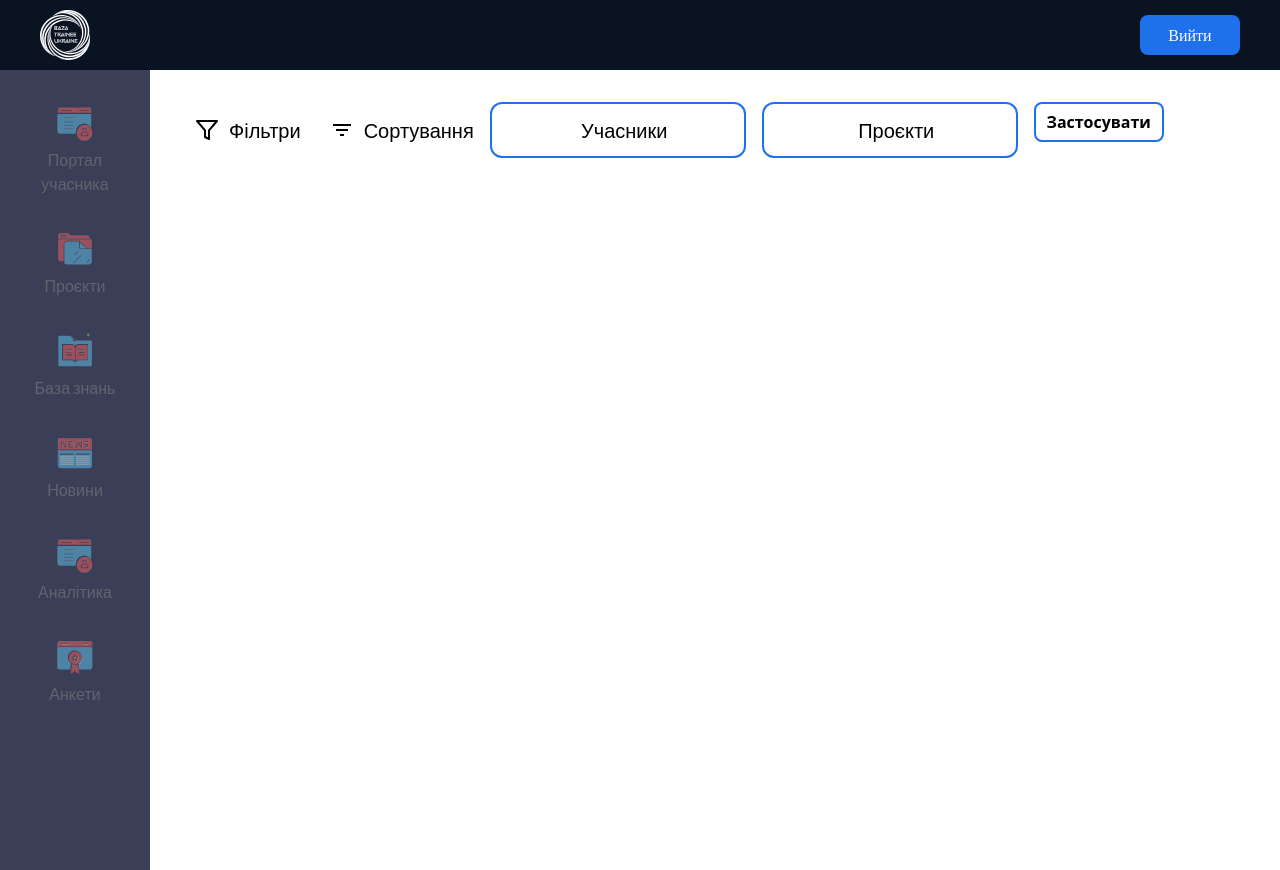
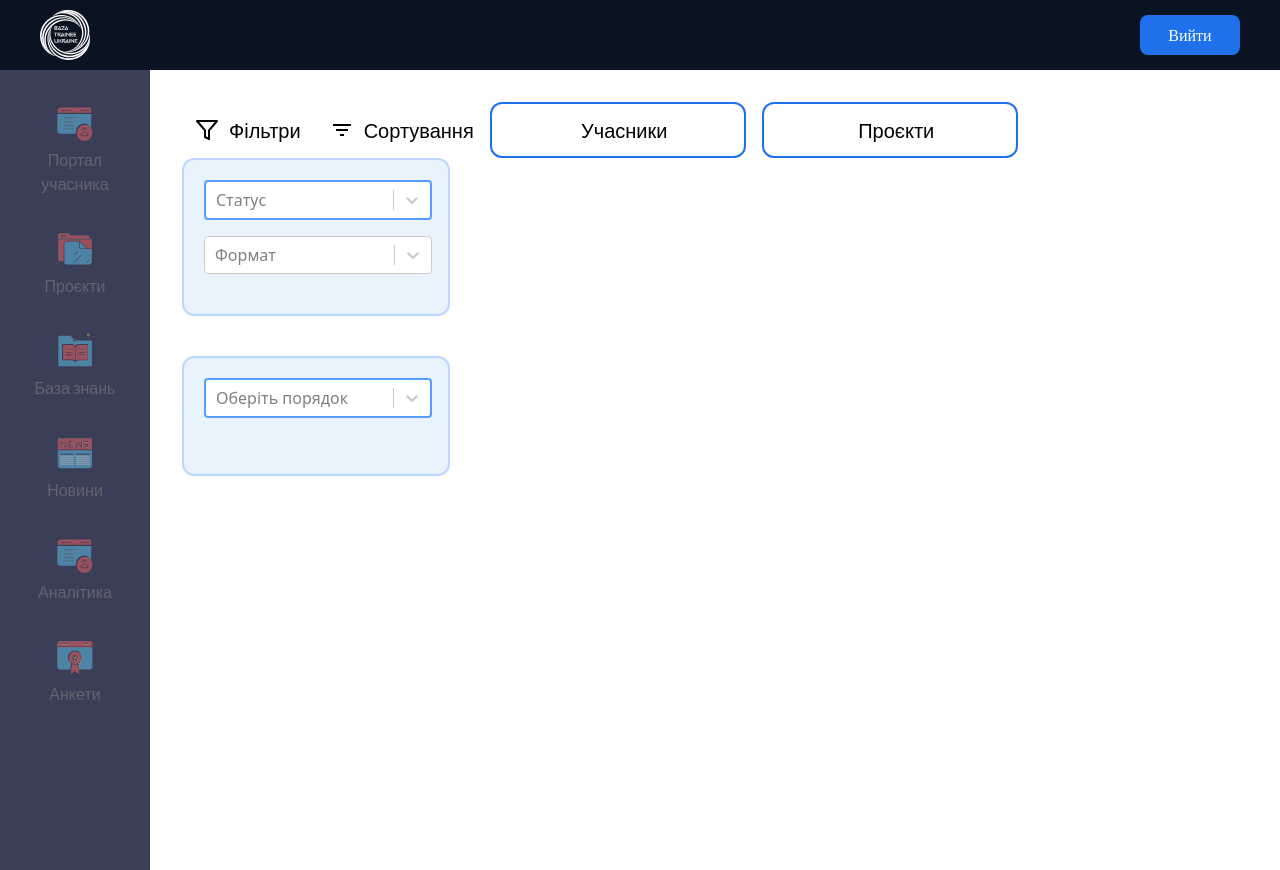
Before and after one commit to baza-trainee/baza-crm-frontend, a React (Vite) app: page /crm/analytics in a window 1280 px wide. Built offline with nearby package versions, Linux system fonts and the light colour scheme.

Commit message:
add  selects for  projects

```diff
--- /dev/null
+++ b/src/components/CustomOption.tsx
@@ -0,0 +1,23 @@
+import { FaCheckSquare, FaRegSquare } from 'react-icons/fa';
+import { OptionProps } from 'react-select';
+
+export type OptionType = {
+  value: string;
+  label: string;
+};
+
+export const CustomOption = (props: OptionProps<OptionType>) => (
+  <div
+    {...props.innerProps}
+    className="flex items-center p-2 cursor-pointer hover:bg-gray-100"
+  >
+    <span className="mr-2">
+      {props.isSelected ? (
+        <FaCheckSquare size={20} color="#1E70EB" />
+      ) : (
+        <FaRegSquare size={20} fill="#1E70EB" />
+      )}
+    </span>
+    {props.label}
+  </div>
+);
--- /dev/null
+++ b/src/components/FilterProjects.tsx
@@ -0,0 +1,120 @@
+import Select, { MultiValue, StylesConfig } from 'react-select';
+import { useState } from 'react';
+import { CustomOption } from './CustomOption';
+import Wrapper from './Wrapper';
+import useMenuState from '../hooks';
+
+type OptionType = {
+  value: string;
+  label: string;
+};
+
+const filterOptions: OptionType[] = [
+  { value: 'team', label: 'Формується команда' },
+  { value: 'development', label: 'В розробці' },
+  { value: 'completed', label: 'Завершений' },
+];
+
+const sortOptions: OptionType[] = [
+  { value: 'team', label: 'Free' },
+  { value: 'development', label: 'Light' },
+  { value: 'completed', label: 'Strong' },
+];
+
+const customStyles: StylesConfig<OptionType, true> = {
+  control: (base) => ({
+    ...base,
+    border: '2px solid #579DFF',
+    cursor: 'pointer',
+    '&:hover': {
+      cursor: 'pointer',
+      borderColor: '#007bff',
+    },
+  }),
+  menu: (base) => ({
+    ...base,
+    border: '2px solid #BCD7FF',
+    borderRadius: '10px',
+    height: '124px',
+    fontSize: '16px',
+    lineHeight: '24px',
+  }),
+  option: (base, state) => ({
+    ...base,
+    cursor: 'pointer',
+    height: '40px',
+    display: 'flex',
+    alignItems: 'center',
+    paddingBottom: '10px',
+    // cursor: state.isDisabled ? 'not-allowed' : 'pointer',
+    backgroundColor: state.isSelected ? '#D2E4FF' : 'white',
+    color: 'black',
+    '&:hover': {
+      backgroundColor: '#D2E4FF',
+    },
+  }),
+  singleValue: (provided) => ({
+    ...provided,
+    cursor: 'default',
+  }),
+};
+
+const FilterProjects: React.FC = () => {
+  const [selectedStatus, setSelectedStatus] = useState<MultiValue<OptionType>>(
+    [],
+  );
+  const [selectedFormat, setSelectedFormat] = useState<MultiValue<OptionType>>(
+    [],
+  );
+  const { isMenuOpen, handleMenuOpen, handleMenuClose } = useMenuState();
+
+  const handleStatusChange = (selected: MultiValue<OptionType>) => {
+    setSelectedStatus(selected);
+  };
+  const handleFormatChange = (selected: MultiValue<OptionType>) => {
+    setSelectedFormat(selected);
+  };
+
+  return (
+    <Wrapper isMenuOpen={isMenuOpen}>
+      <Select
+        options={filterOptions}
+        controlShouldRenderValue={false}
+        hideSelectedOptions={false}
+        isMulti
+        closeMenuOnSelect={false}
+        onChange={handleStatusChange}
+        value={selectedStatus}
+        placeholder="Статус"
+        components={{
+          Option: CustomOption,
+        }}
+        className="w-[228px] mb-4"
+        // classNamePrefix="react-select"
+        // menuIsOpen={isMenuOpen}
+        onMenuOpen={handleMenuOpen}
+        onMenuClose={handleMenuClose}
+        styles={customStyles}
+      />
+      <Select
+        options={sortOptions}
+        isMulti
+        controlShouldRenderValue={false}
+        hideSelectedOptions={false}
+        closeMenuOnSelect={false}
+        onChange={handleFormatChange}
+        value={selectedFormat}
+        placeholder="Формат"
+        components={{
+          Option: CustomOption,
+        }}
+        className="w-[228px] hover:border-card-border"
+        // classNamePrefix="react-select"
+        // menuIsOpen={isMenuOpen}
+        onMenuOpen={handleMenuOpen}
+        onMenuClose={handleMenuClose}
+      />
+    </Wrapper>
+  );
+};
+export default FilterProjects;
--- /dev/null
+++ b/src/components/SortProjects.tsx
@@ -0,0 +1,79 @@
+import Select, { StylesConfig, SingleValue } from 'react-select';
+import { useState } from 'react';
+import Wrapper from './Wrapper';
+import useMenuState from '../hooks';
+
+type OptionType = {
+  value: string;
+  label: string;
+};
+
+const sortOptions: OptionType[] = [
+  { value: 'status from А до Я', label: 'Статус від А до Я' },
+  { value: 'status from Я до А', label: 'Статус від Я до А' },
+  { value: 'format from А до Я', label: 'Формат від А до Я' },
+  { value: 'format from Я до А', label: 'Формат від Я до А' },
+];
+
+const customStyles: StylesConfig<OptionType, false> = {
+  control: (base) => ({
+    ...base,
+    border: '2px solid #579DFF',
+    cursor: 'pointer',
+  }),
+  menu: (base) => ({
+    ...base,
+    border: '2px solid #BCD7FF',
+    borderRadius: '10px',
+    height: '158px',
+    fontSize: '16px',
+    lineHeight: '24px',
+  }),
+  option: (base, state) => ({
+    ...base,
+    cursor: 'pointer',
+    height: '40px',
+    display: 'flex',
+    alignItems: 'center',
+    paddingBottom: '10px',
+    backgroundColor: state.isSelected ? '#D2E4FF' : 'white',
+    color: 'black',
+    '&:hover': {
+      backgroundColor: '#D2E4FF',
+    },
+  }),
+  singleValue: (base) => ({
+    ...base,
+    cursor: 'default',
+  }),
+};
+
+const SortProjects: React.FC = () => {
+  const [selectedOptions, setSelectedOptions] = useState<OptionType | null>(
+    null,
+  );
+  const { isMenuOpen, handleMenuOpen, handleMenuClose } = useMenuState();
+
+  const handleChange = (option: SingleValue<OptionType>) =>
+    setSelectedOptions(option);
+
+  return (
+    <Wrapper isMenuOpen={isMenuOpen}>
+      <Select
+        options={sortOptions}
+        closeMenuOnSelect={false}
+        onChange={handleChange}
+        value={selectedOptions}
+        placeholder="Оберіть порядок"
+        isSearchable={false}
+        className="w-[228px] mb-4"
+        menuIsOpen={isMenuOpen}
+        onMenuOpen={handleMenuOpen}
+        onMenuClose={handleMenuClose}
+        styles={customStyles}
+      />
+    </Wrapper>
+  );
+};
+
+export default SortProjects;
--- /dev/null
+++ b/src/components/Wrapper.tsx
@@ -0,0 +1,21 @@
+import { ReactNode } from 'react';
+
+type WrapperProps = {
+  children: ReactNode;
+  isMenuOpen: boolean;
+};
+
+const Wrapper: React.FC<WrapperProps> = ({ isMenuOpen, children }) => {
+  return (
+    <div
+      className="w-[268px]  px-5 pt-5 pb-10 mb-10 font-sans font-normal text-base bg-[#E9F3FE] border-card-border border-2 border-solid rounded-xl"
+      style={{
+        height: isMenuOpen ? '258px' : 'auto',
+        transition: 'height 0.3s ease',
+      }}
+    >
+      {children}
+    </div>
+  );
+};
+export default Wrapper;
--- a/src/hooks.ts
+++ b/src/hooks.ts
@@ -1,7 +1,27 @@
 import type { TypedUseSelectorHook } from 'react-redux';
 import { useDispatch, useSelector } from 'react-redux';
+import { useState } from 'react';
 
 import type { AppDispatch, RootState } from './store';
 
 export const useAppDispatch = () => useDispatch<AppDispatch>();
 export const useAppSelector: TypedUseSelectorHook<RootState> = useSelector;
+
+const useMenuState = () => {
+  const [isMenuOpen, setIsMenuOpen] = useState(false);
+
+  const handleMenuOpen = () => {
+    setIsMenuOpen(true);
+  };
+
+  const handleMenuClose = () => {
+    setIsMenuOpen(false);
+  };
+
+  return {
+    isMenuOpen,
+    handleMenuOpen,
+    handleMenuClose,
+  };
+};
+export default useMenuState;
--- a/src/pages/Analytics.tsx
+++ b/src/pages/Analytics.tsx
@@ -1,12 +1,15 @@
 import React from 'react';
 import { FiFilter } from 'react-icons/fi';
 import { RiFilter3Line } from 'react-icons/ri';
-import Button from '../components/Button';
+// import Button from '../components/Button';
+import FilterProjects from '../components/FilterProjects';
+import SortProjects from '../components/SortProjects';
 // import { ButtonProps } from '../components/Button';
 
 const Analytics: React.FC = () => {
   return (
-    <section className="p-8 flex flex-row font-lato font-normal text-[20px] leading-[30px]">
+    <section className="p-8 font-lato font-normal text-[20px] leading-[30px]">
+      <div className="flex flex-row ">
         <div className="flex flex-row">
           <div className="mr-4 flex flex-row items-center has-[:checked]:text-primary-blue">
             <label className="w-full  text-center flex items-center">
@@ -58,12 +61,18 @@ const Analytics: React.FC = () => {
               value="Проєкти"
               className="invisible"
             />
-          <label htmlFor="projects" className="w-full inline-block text-center">
+            <label
+              htmlFor="projects"
+              className="w-full inline-block text-center"
+            >
               Проєкти
             </label>
           </div>
         </div>
-      <Button label={'Застосувати'} />
+      </div>
+      <FilterProjects />
+      <SortProjects />
+      {/* <Button label={'Застосувати'} /> */}
     </section>
   );
 };
```
Lines whose indentation alone changed are shown as unchanged.
